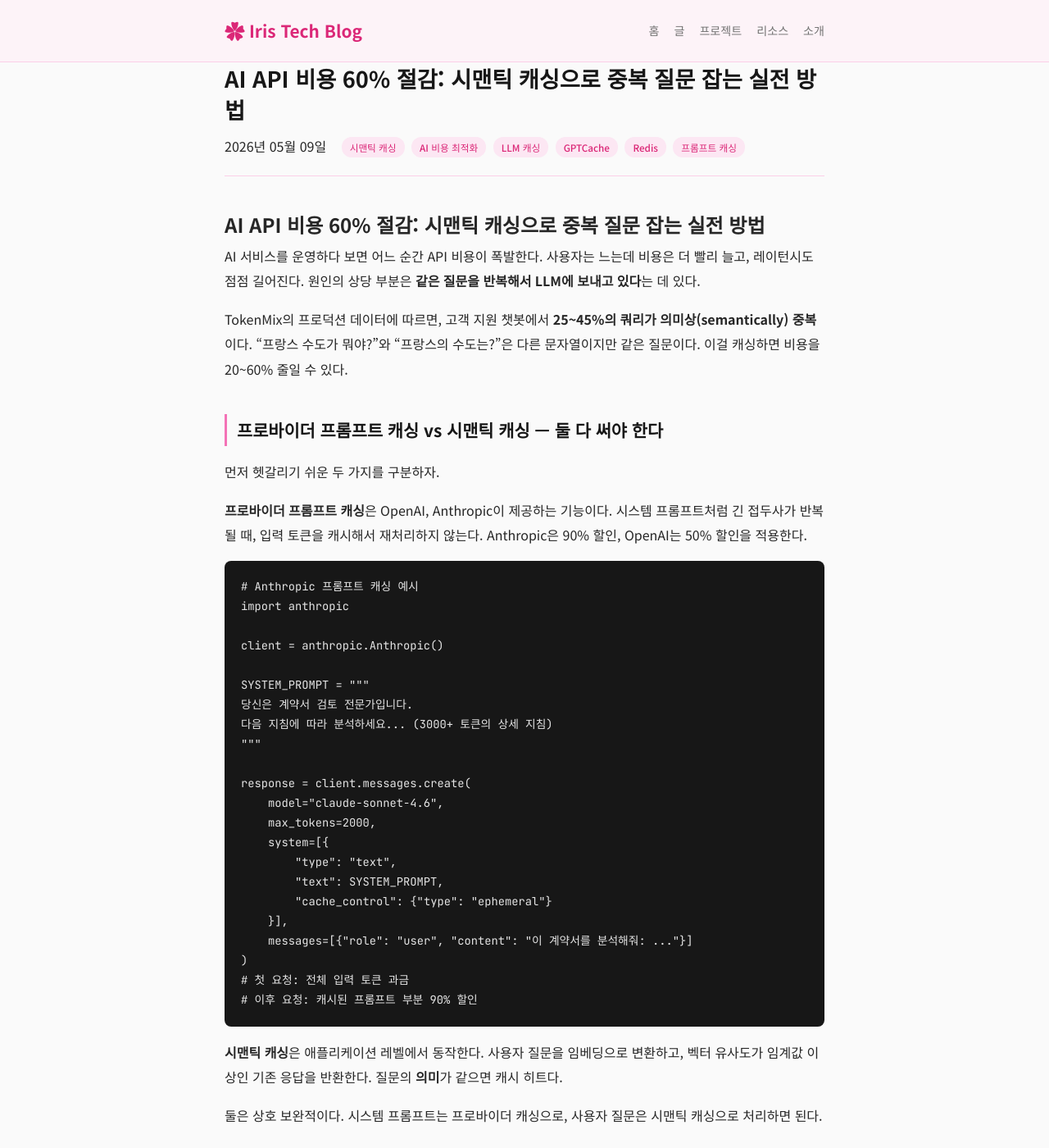
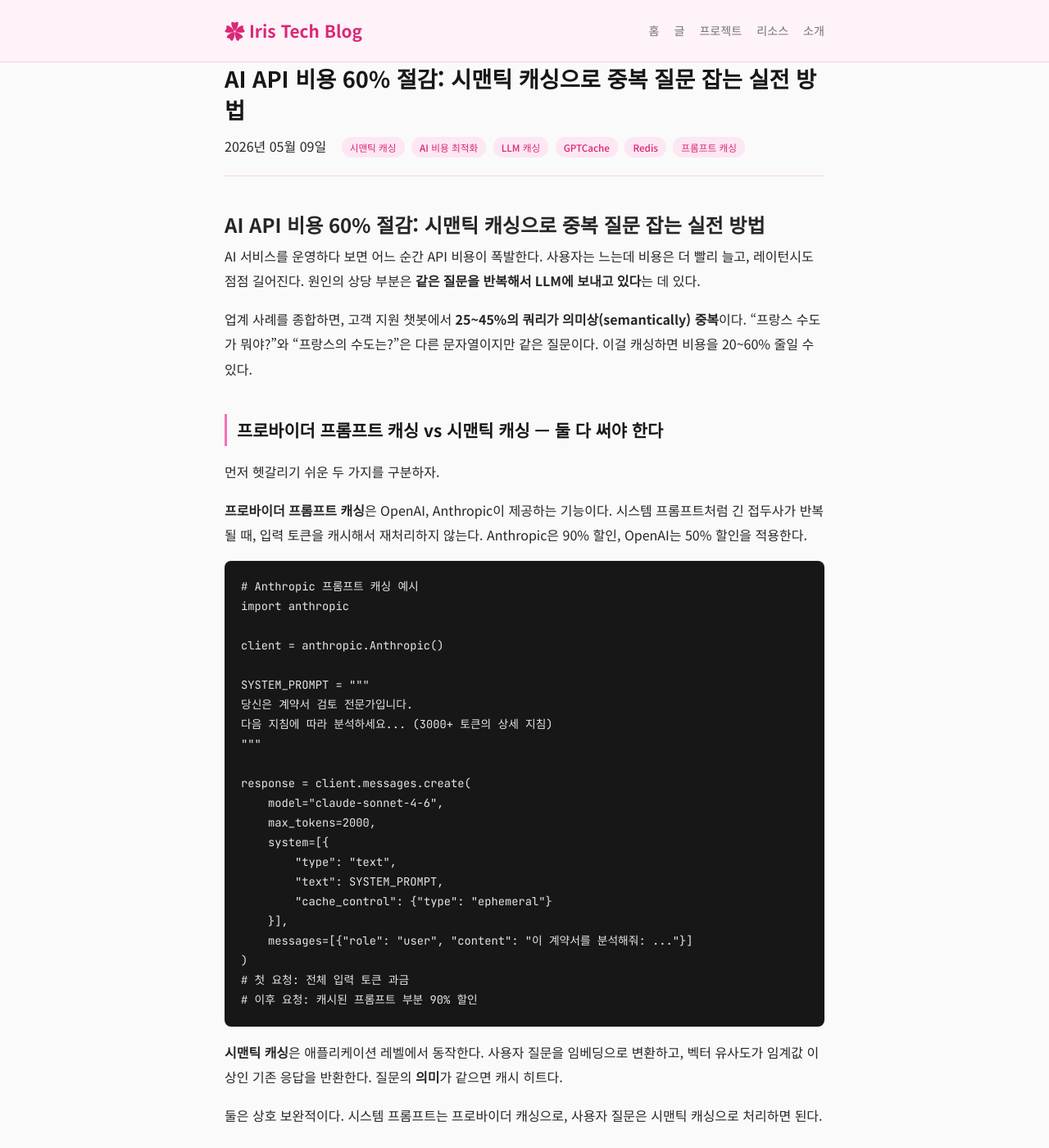
Before and after one commit to zemyalpha/techlog, a Jekyll site: the page built from _posts/2026-05-09-semantic-caching-llm-cost-reduction.md, in a window 1280 px wide and 1400 px high. Shown: the whole window at 82% size. Built offline with Jekyll 4.4.1, drawn with Linux system fonts in a browser that asks for light colours; some of the changed text lies outside the part shown.

```diff
--- a/_posts/2026-05-09-semantic-caching-llm-cost-reduction.md
+++ b/_posts/2026-05-09-semantic-caching-llm-cost-reduction.md
@@ -10,7 +10,7 @@ description: "프로덕션 AI 서비스에서 25~45%의 질문이 의미상 중
 
 AI 서비스를 운영하다 보면 어느 순간 API 비용이 폭발한다. 사용자는 느는데 비용은 더 빨리 늘고, 레이턴시도 점점 길어진다. 원인의 상당 부분은 **같은 질문을 반복해서 LLM에 보내고 있다**는 데 있다.
 
-TokenMix의 프로덕션 데이터에 따르면, 고객 지원 챗봇에서 **25~45%의 쿼리가 의미상(semantically) 중복**이다. "프랑스 수도가 뭐야?"와 "프랑스의 수도는?"은 다른 문자열이지만 같은 질문이다. 이걸 캐싱하면 비용을 20~60% 줄일 수 있다.
+업계 사례를 종합하면, 고객 지원 챗봇에서 **25~45%의 쿼리가 의미상(semantically) 중복**이다. "프랑스 수도가 뭐야?"와 "프랑스의 수도는?"은 다른 문자열이지만 같은 질문이다. 이걸 캐싱하면 비용을 20~60% 줄일 수 있다.
 
 ## 프로바이더 프롬프트 캐싱 vs 시맨틱 캐싱 — 둘 다 써야 한다
 
@@ -30,7 +30,7 @@ SYSTEM_PROMPT = """
 """
 
 response = client.messages.create(
-    model="claude-sonnet-4.6",
+    model="claude-sonnet-4-6",
     max_tokens=2000,
     system=[{
         "type": "text",
@@ -165,7 +165,8 @@ Redis Stack을 쓰면 `FT.SEARCH`로 HNSW 벡터 인덱스를 만들어 O(log n)
 
 - 캐시 없음: 입력 50M × $3.00 + 출력 30M × $15.00 = **$600/월**
 - 35% 히트율: 65K 유니크 + 35K 캐시(임베딩 비용만) = **$395/월** (34% 절감)
-- 여기에 프롬프트 캐싱까지 결합하면 **$300 이하** 도달 가능
+- 55% 히트율(FAQ 서비스): 45K 유니크 + 55K 캐시 = **$270/월** (55% 절감)
+- 여기에 프롬프트 캐싱까지 결합하면 **최대 60~70% 절감** 가능
 
 ## 임계값 튜닝: A/B 테스트로 최적값 찾기
 
```
Also changed, not shown: other parts of _posts/2026-05-09-semantic-caching-llm-cost-reduction.md (+1 -1 lines).
